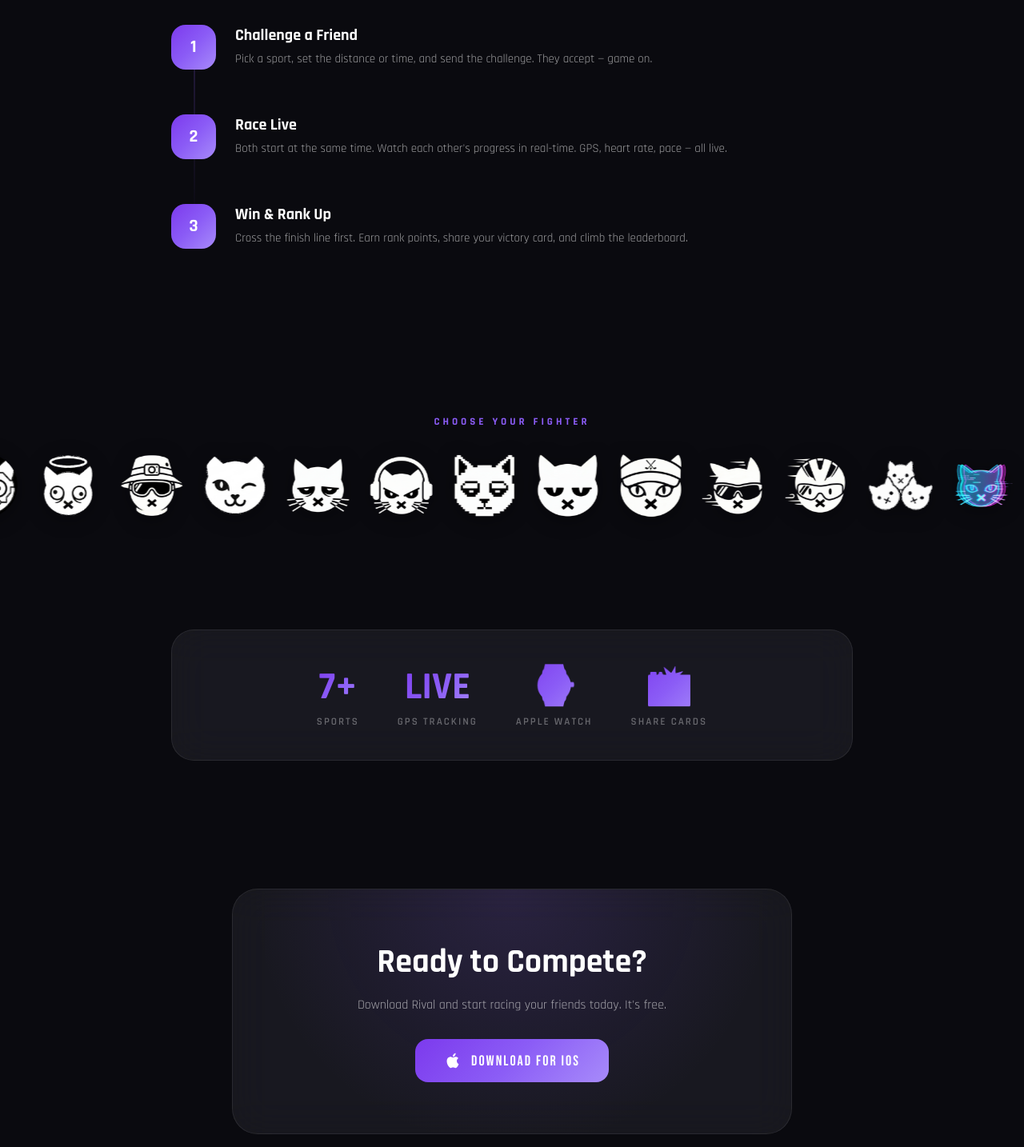
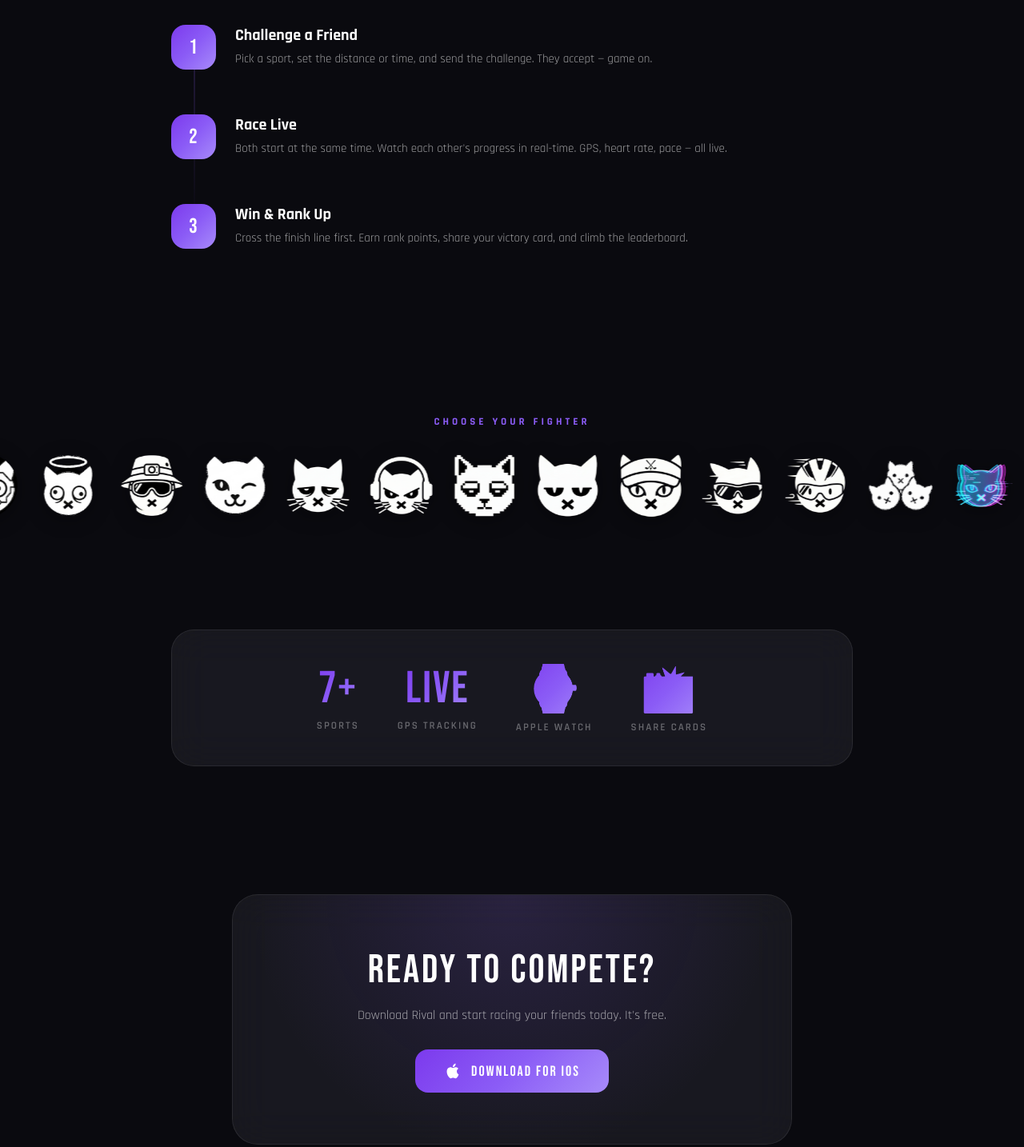
Before and after one commit to yapplytr-cmyk/rival-website, a website: page index.html in a window 1280 px wide. Shown: the part 2710-4144 px from the top of the page at 80% size. Drawn offline with Linux system fonts and the light colour scheme.

Commit message:
Update avatars, remove borders, change to Rival-style fonts (Bebas Neue + Rajdhani)

```diff
--- a/index.html
+++ b/index.html
@@ -692,14 +692,16 @@
         }
 
         .step-number {
+            font-family: var(--font-display);
             width: 56px; height: 56px;
             border-radius: 18px;
             background: var(--cta-gradient);
             display: flex;
             align-items: center;
             justify-content: center;
-            font-size: 22px;
-            font-weight: 900;
+            font-size: 26px;
+            font-weight: 400;
+            letter-spacing: 1px;
             color: #fff;
             flex-shrink: 0;
             position: relative;
@@ -776,8 +778,10 @@
         }
 
         .stat-block .num {
-            font-size: clamp(32px, 5vw, 48px);
-            font-weight: 900;
+            font-family: var(--font-display);
+            font-size: clamp(36px, 6vw, 56px);
+            font-weight: 400;
+            letter-spacing: 2px;
             background: var(--cta-gradient);
             -webkit-background-clip: text;
             -webkit-text-fill-color: transparent;
@@ -820,8 +824,11 @@
         }
 
         .cta-card h2 {
-            font-size: clamp(28px, 5vw, 42px);
-            font-weight: 900;
+            font-family: var(--font-display);
+            font-size: clamp(32px, 6vw, 50px);
+            font-weight: 400;
+            letter-spacing: 3px;
+            text-transform: uppercase;
             margin-bottom: 16px;
             position: relative;
             z-index: 1;
```
